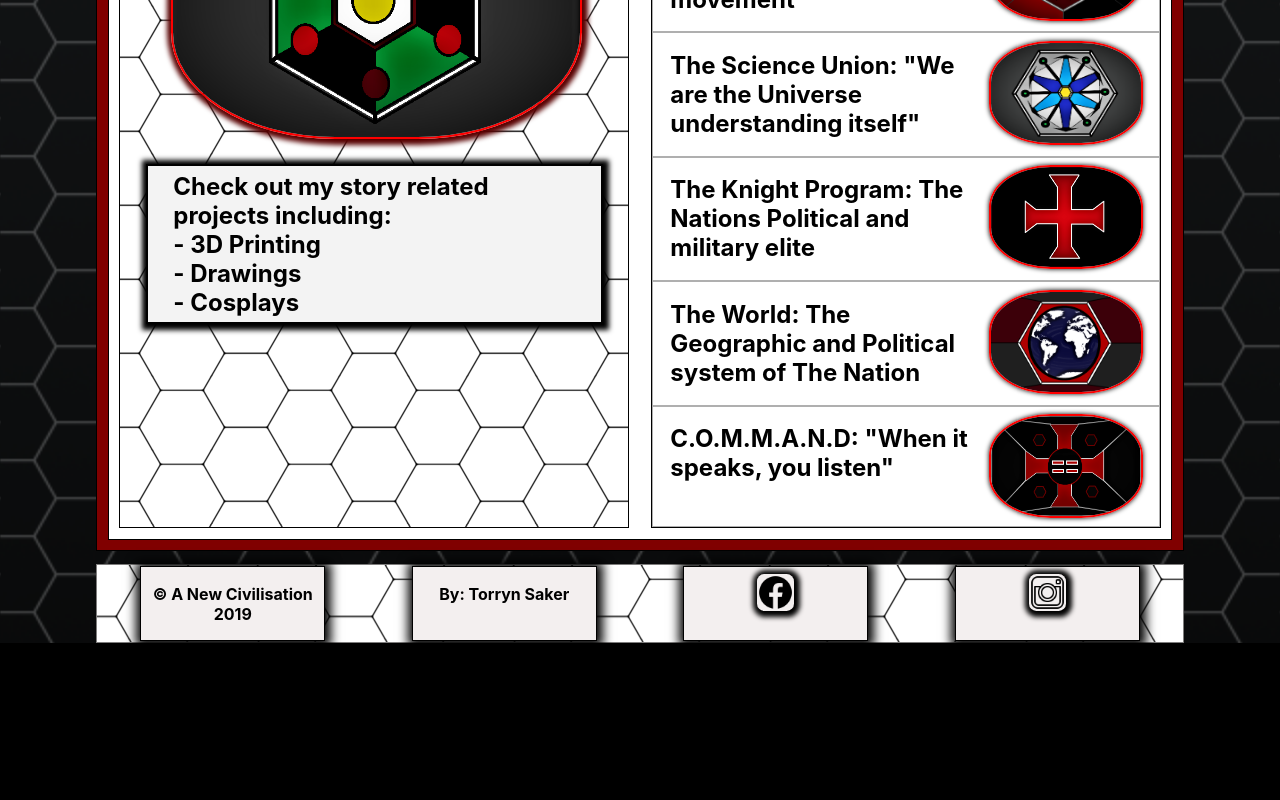
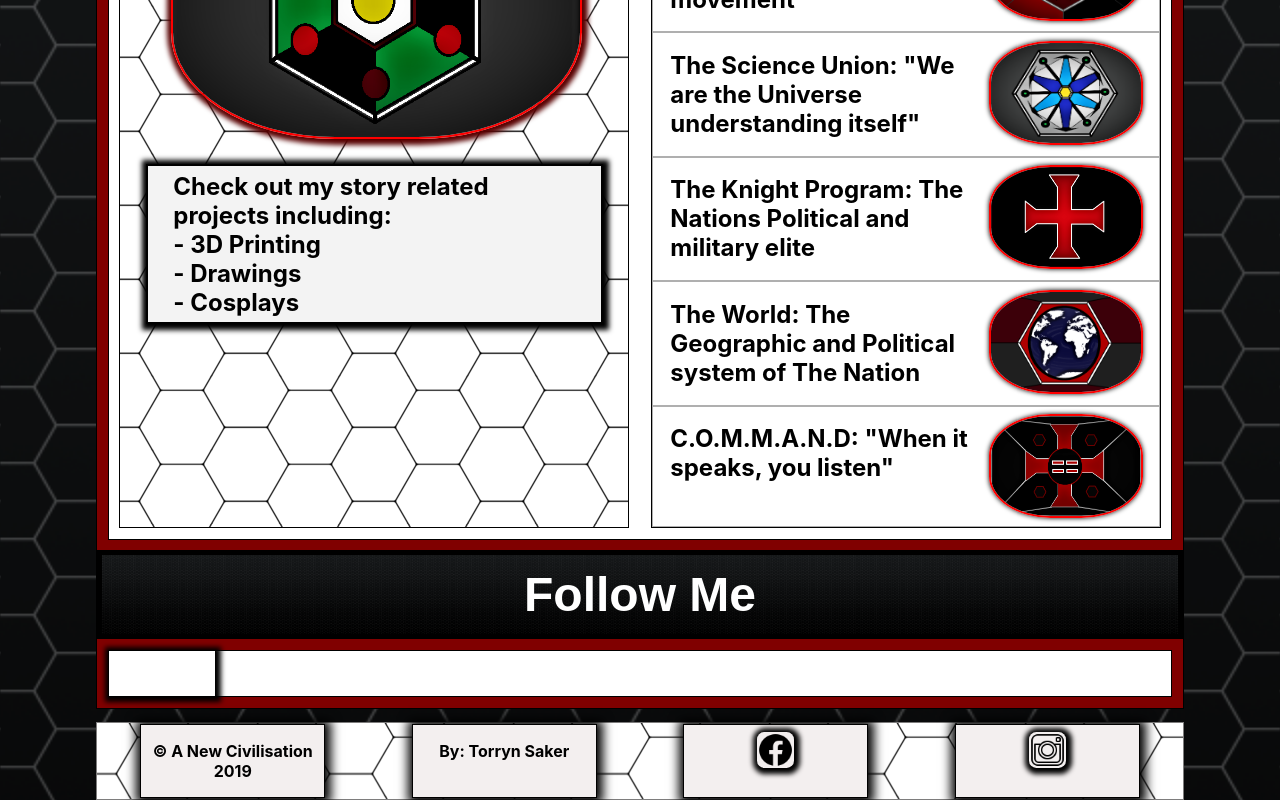
Before and after one commit to TSaker95/newciv-react-site, a React (Create React App) app: page / in a window 1280 px wide. Shown: the part 4117-4917 px from the top of the page. Before the commit the page ends 4760 px from the top, so only its background shows below. Built offline with nearby package versions, Linux system fonts and the light colour scheme.

Commit message:
given the success of the testserver, I merged my brief changes to master  allowing github to host the website! which means i have a working link i can use to test on other devices and easily show others my work!

```diff
--- a/src/App.js
+++ b/src/App.js
@@ -41,6 +41,15 @@ function App() {
           <Arthomepage />
           <Iconlist />
         </div>
+
+        <div className="header">
+          <h1 className="h1"> Follow Me</h1>
+        </div>
+        <div className="section">
+          <div className="sectiontext">
+            <p> </p>
+          </div>
+        </div>
       </div>
       <Footer />
     </div>
```
Also changed, not shown: 1 other file (tests, documents, lock files or other folders).
